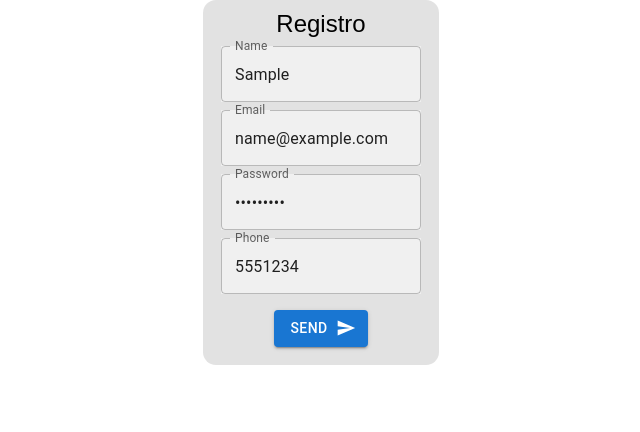
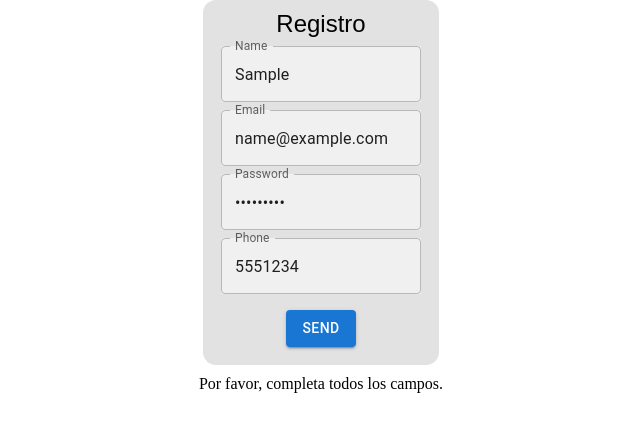
Before and after one commit to DaniloJ0/Final_Frontend-Subject, a React (Create React App) app in the folder app/: page /register in a window 1280 px wide. Both pictures are taken after typing "Sample", "name@example.com", "Sample123", "5551234" into the empty fields and a click on the button "SEND". Shown: the top 432 px of the page, without its empty margins (319-959 px from the left). Built offline with nearby package versions, Linux system fonts and the light colour scheme.

Commit message:
Add :sparkles: : Add Funcionality in register & Login

```diff
--- a/app/src/components/login/Login.jsx
+++ b/app/src/components/login/Login.jsx
@@ -1,43 +1,109 @@
-import * as React from 'react';
-import Box from '@mui/material/Box';
-import TextField from '@mui/material/TextField';
-import SendIcon from '@mui/icons-material/Send';
-import Button from '@mui/material/Button';
+import React, { useState } from "react";
+import { useNavigate } from "react-router-dom";
+import Box from "@mui/material/Box";
+import TextField from "@mui/material/TextField";
+import SendIcon from "@mui/icons-material/Send";
+import Button from "@mui/material/Button";
 
 function Login() {
+  const [formData, setFormData] = useState({
+    email: "",
+    password: "",
+  });
+  const [errorMessage, setErrorMessage] = useState("");
+  const navigate = useNavigate();
+
+  const handleInputChange = (event) => {
+    const { name, value } = event.target;
+    setFormData({ ...formData, [name]: value });
+  };
+
+  const handleSubmit = (event) => {
+    event.preventDefault();
+
+    // Validar campos vacíos
+    if (!formData.email || !formData.password) {
+      setErrorMessage("Por favor, completa todos los campos.");
+      return;
+    }
+    // Obtener datos de registro almacenados en el localStorage
+    const storedData = localStorage.getItem("userData");
+    if (storedData) {
+      const userData = JSON.parse(storedData);
+
+      // Buscar el usuario con el correo electrónico proporcionado
+      const user = userData.find((user) => user.email === formData.email);
+
+      if (user && user.password === formData.password) {
+        // Credenciales válidas, redireccionar al usuario a la página de inicio
+        navigate("/");
+      } else {
+        // Credenciales inválidas, mostrar mensaje de error
+        setErrorMessage(
+          "Credenciales incorrectas. Por favor, intenta nuevamente."
+        );
+      }
+    } else {
+      // No hay datos de registro almacenados
+      setErrorMessage(
+        "No existen registros de usuarios. Por favor, regístrate primero."
+      );
+    }
+  };
+
   return (
     <Box
       component="form"
       sx={{
-        display: 'flex',
-        flexDirection: 'column',
-        alignItems: 'center',
-        '& .MuiTextField-root': { m: 1, width: '25ch', display: 'block',backgroundColor: '#F0F0F0', },
-        '& .MuiButton-root': { m: 1,alignItems:'center' },'& h2': { fontFamily: 'Arial', fontWeight: 'normal' },
+        display: "flex",
+        flexDirection: "column",
+        alignItems: "center",
+        "& .MuiTextField-root": {
+          m: 1,
+          width: "25ch",
+          display: "block",
+          backgroundColor: "#F0F0F0",
+        },
+        "& .MuiButton-root": { m: 1, alignItems: "center" },
+        "& h2": { fontFamily: "Arial", fontWeight: "normal" },
       }}
+      onSubmit={handleSubmit}
       noValidate
       autoComplete="off"
     >
-      <div style={{ borderRadius: '13px',padding: '10px', textAlign: 'center' ,backgroundColor: '#e2e2e2 '}}>
-      <h2>Login</h2>
-      <TextField
+      <div
+        style={{
+          borderRadius: "13px",
+          padding: "10px",
+          textAlign: "center",
+          backgroundColor: "#e2e2e2 ",
+        }}
+      >
+        <h2>Login</h2>
+        <TextField
           id="outlined-required"
+          name="email"
+          value={formData.email}
+          onChange={handleInputChange}
           label="Email"
           type="email"
-
         />
         <TextField
           id="outlined-password-input"
+          name="password"
           label="Password"
           type="password"
           autoComplete="current-password"
+          value={formData.password}
+          onChange={handleInputChange}
         />
-        <div><Button variant="contained" endIcon={<SendIcon />}>Send</Button></div>
-
+        <Button type="submit" variant="contained" endIcon={<SendIcon />}>
+          Send
+        </Button>
       </div>
-
+      {errorMessage && <p sx={{color: "red"}}>{errorMessage}</p>}
     </Box>
-  )
+  );
 }
 
-export default Login
+export default Login;
--- a/app/src/components/register/Register.jsx
+++ b/app/src/components/register/Register.jsx
@@ -1,11 +1,57 @@
-import React from 'react'
+import React, { useState } from 'react'
 import Box from '@mui/material/Box';
 import TextField from '@mui/material/TextField';
 import SendIcon from '@mui/icons-material/Send';
 import Button from '@mui/material/Button';
-
+import { useNavigate   } from 'react-router-dom';
+import Login from '../login/Login';
 
 function Register() {
+  const navigate = useNavigate();
+  const [formData, setFormData] = useState({
+    name: '',
+    email: '',
+    password: '',
+    telefono: '',
+  });
+  const [errorMessage, setErrorMessage] = useState('');
+
+  const handleInputChange = (event) => {
+    const { name, value } = event.target;
+    setFormData({ ...formData, [name]: value });
+  };
+
+  const handleSubmit = (event) => {
+    event.preventDefault();
+    // Aquí puedes realizar la lógica de registro del usuario
+    if (!formData.username || !formData.email || !formData.password) {
+      setErrorMessage('Por favor, completa todos los campos.');
+      return;
+    }
+    console.log('Registrando usuario:', formData);
+
+    // Verificar si el correo electrónico ya está registrado
+    const storedData = localStorage.getItem('userData');
+    const userData = JSON.parse(storedData);
+    if (storedData) {
+      const existingUser = userData.find(user => user.email === formData.email);
+      if (existingUser) {
+        setErrorMessage('El correo electrónico ya está registrado. Por favor, utiliza otro.');
+        return;
+      }
+    }
+    // Guardar los datos en el almacenamiento local
+    const newUser = { ...formData };
+    const updatedData = storedData ? [...userData, newUser] : [newUser];
+    localStorage.setItem('userData', JSON.stringify(updatedData));
+
+    // Restablecer el formulario y el mensaje de error
+    setFormData({ name: '', email: '', password: '' });
+    setErrorMessage('');
+    window.location.href = '/login';
+    navigate('/login');
+  };
+
   return (
     <Box
       component="form"
@@ -16,6 +62,7 @@ function Register() {
         '& .MuiTextField-root': { m: 1, width: '25ch', display: 'block',backgroundColor: '#F0F0F0' },
         '& .MuiButton-root': { m: 1,alignItems:'center' },'& h2': { fontFamily: 'Arial', fontWeight: 'normal' },
       }}
+      onSubmit={handleSubmit}
       noValidate
       autoComplete="off"
     >
@@ -23,33 +70,44 @@ function Register() {
         <h2>Registro</h2>
         <TextField
           id="outlined-Name"
+          name="name"
           label="Name"
           type="Text"
-
+          value={formData.name}
+          onChange={handleInputChange}
         />
         <TextField
           id="outlined-Email"
+          name="email"
           label="Email"
           type="email"
-
+          value={formData.email}
+          onChange={handleInputChange}
         />
         <TextField
           id="outlined-password-input"
+          name="password"
           label="Password"
           type="password"
           autoComplete="current-password"
+          value={formData.password}
+          onChange={handleInputChange}
         />
         <TextField
           id="outlined-number"
+          name="telefono"
           label="Phone"
           type="Tel"
+          value={formData.telefono}
+          onChange={handleInputChange}
         />
-        <div><Button variant="contained" endIcon={<SendIcon />}>
+        <Button type='submit' variant="contained">
         Send
-      </Button></div>
+      </Button>
       </div>
+      {errorMessage && <p>{errorMessage}</p>}
+    </Box>
 
-    </Box>
   )
 }
 
```
